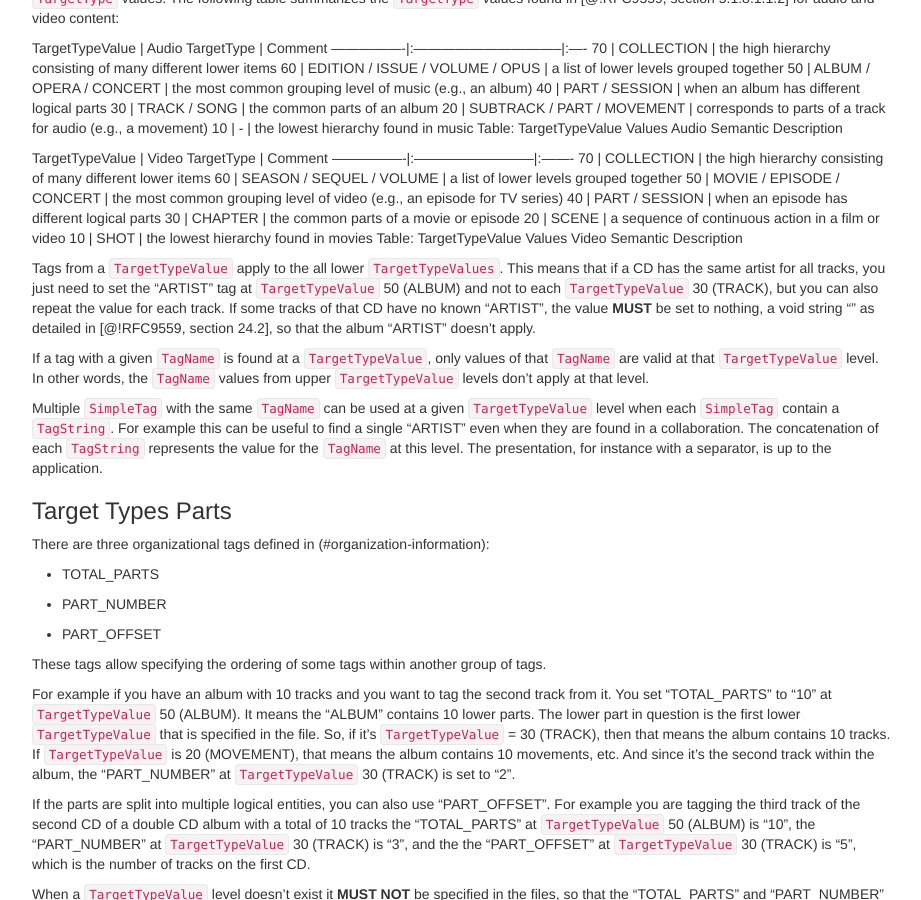
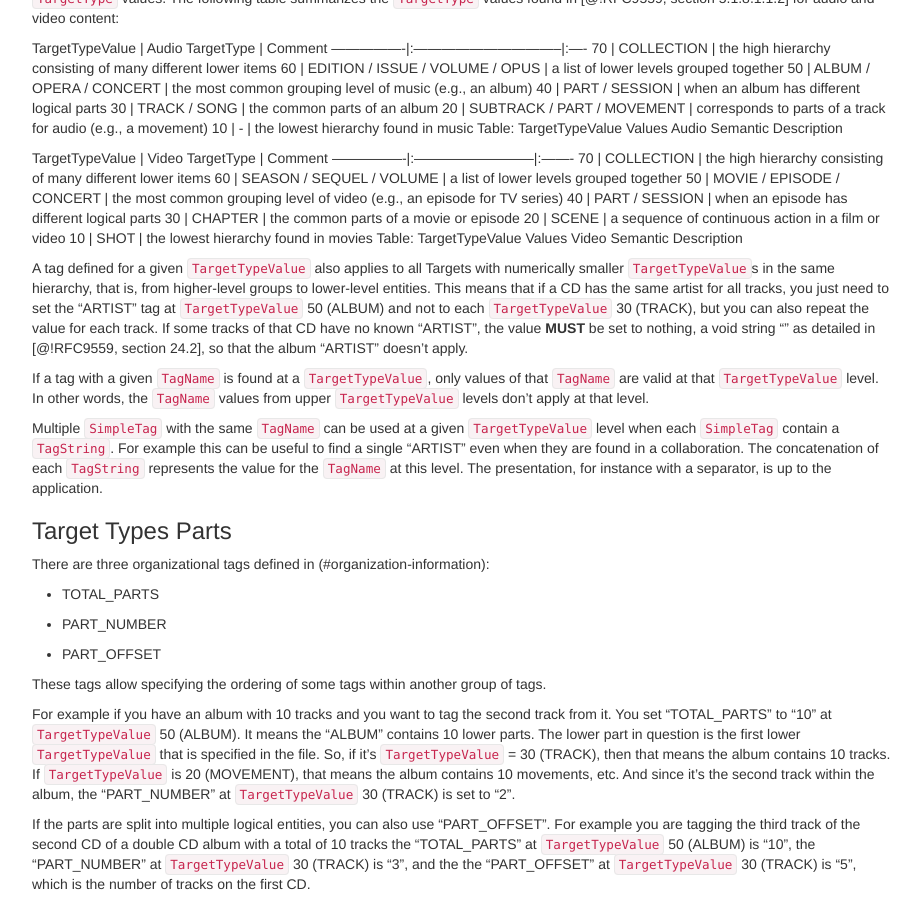
Before and after one commit to ietf-wg-cellar/matroska-specification, a Jekyll site: the page built from cellar-tags/tagging.md, in a window 1280 px wide and 900 px high, scrolled down 3067 px. Shown: the whole window, without its empty margins (273-1194 px from the left). Built offline with Jekyll 4.4.1, drawn with Linux system fonts in a browser that asks for light colours; our own code applies the rules of GitHub Pages for plain Markdown files.

Commit message:
clarify what lower TargetTypeValue values are
Co-authored-by: Ines Robles <mariainesrobles@googlemail.com>

```diff
--- a/cellar-tags/tagging.md
+++ b/cellar-tags/tagging.md
@@ -203,7 +203,9 @@ TargetTypeValue | Video TargetType          | Comment
 10              | SHOT                      | the lowest hierarchy found in movies
 Table: TargetTypeValue Values Video Semantic Description
 
-Tags from a `TargetTypeValue` apply to the all lower `TargetTypeValues`. This means that if a CD has the same
+A tag defined for a given `TargetTypeValue` also applies to all Targets with
+numerically smaller `TargetTypeValue`s in the same hierarchy, that is, from
+higher-level groups to lower-level entities. This means that if a CD has the same
 artist for all tracks, you just need to set the "ARTIST" tag at `TargetTypeValue` 50 (ALBUM) and not
 to each `TargetTypeValue` 30 (TRACK), but you can also repeat the value for each track.
 If some tracks of that CD have no known
```
